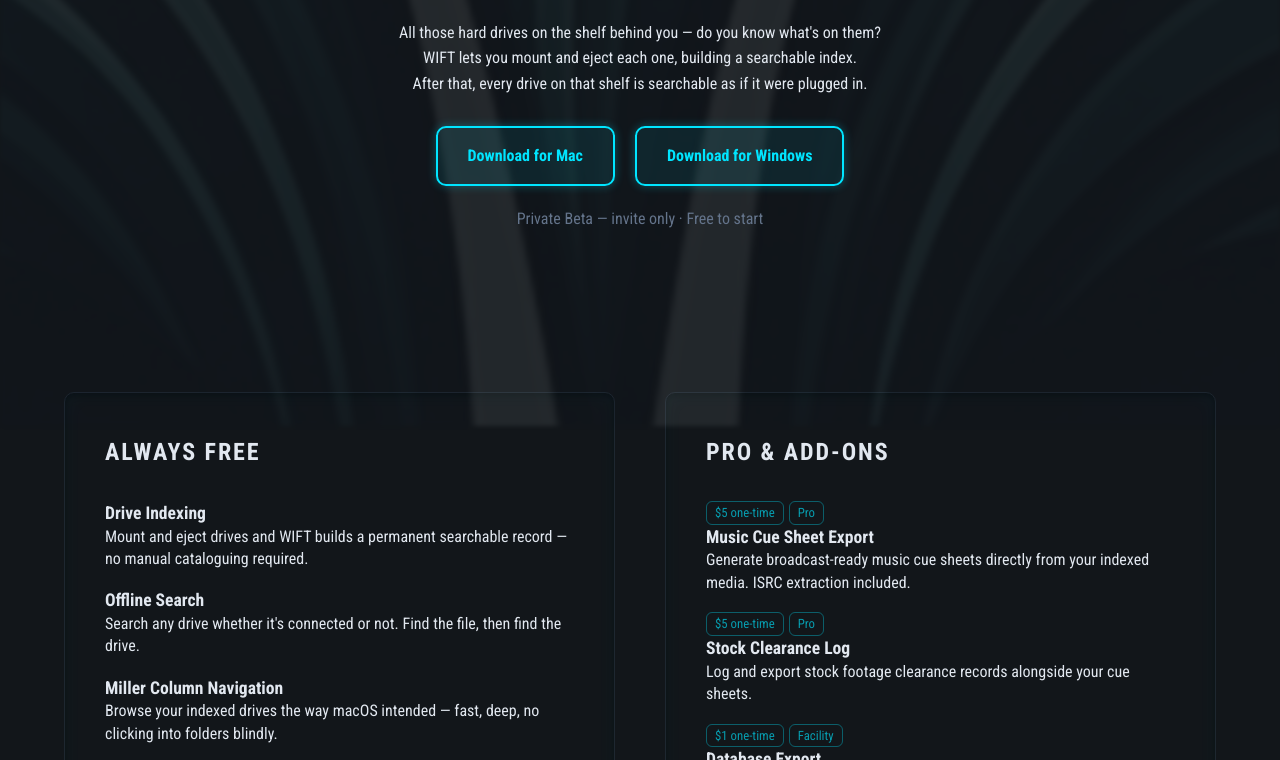
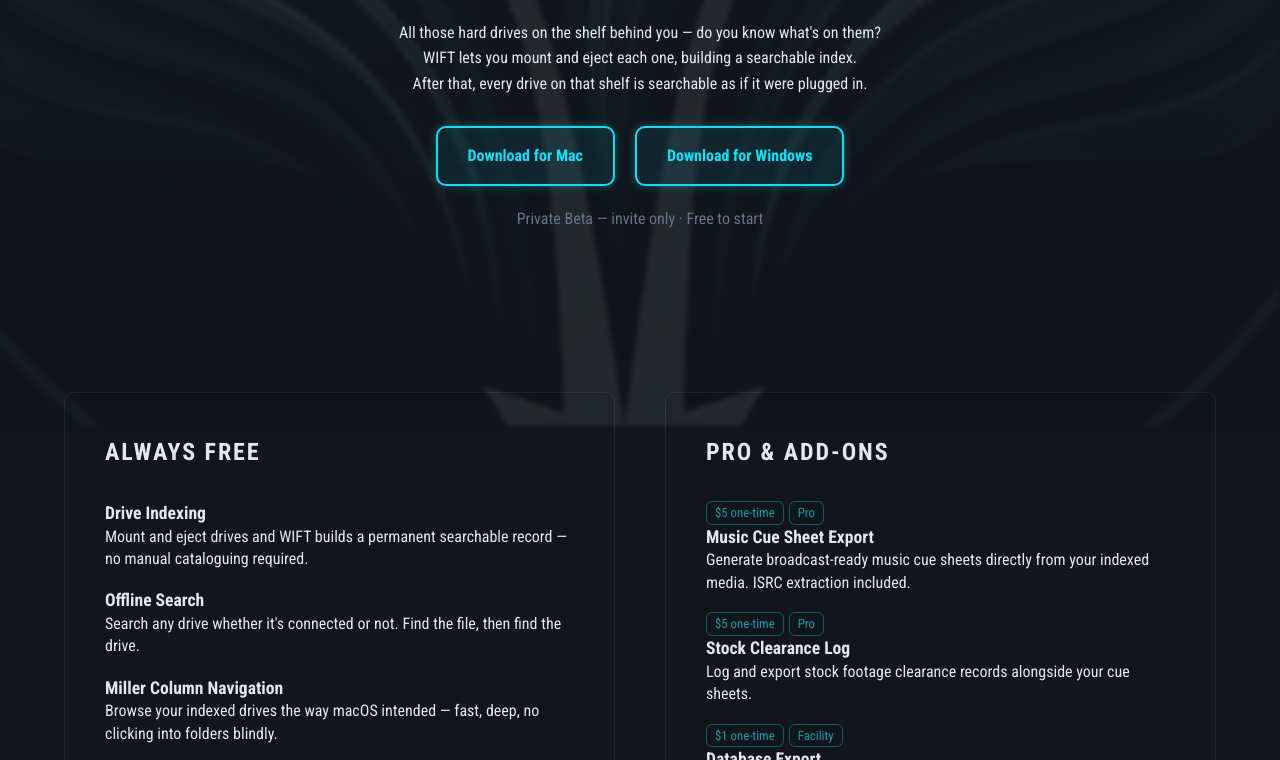
Before and after one commit to Peter-Potts-editor/peter-potts-editor.github.io, a plain HTML site: page wift/index.html in a window 1280 px wide. Shown: the part 374-1134 px from the top of the page. Drawn offline with Linux system fonts and the light colour scheme.

Commit message:
heroBgIconSize_2

```diff
--- a/wift/index.html
+++ b/wift/index.html
@@ -77,7 +77,7 @@
         .hero-bg {
             position: absolute;
             top: 0; left: 0; right: 0; height: 100vh;
-background: url('./assets/WIFT_ICON_Cleanpng.png') center 60%/400% no-repeat;
+background: url('./assets/WIFT_ICON_Cleanpng.png') center 60%/200% no-repeat;
 opacity: 0.08;
             filter: blur(2px);
             z-index: 0;
```
